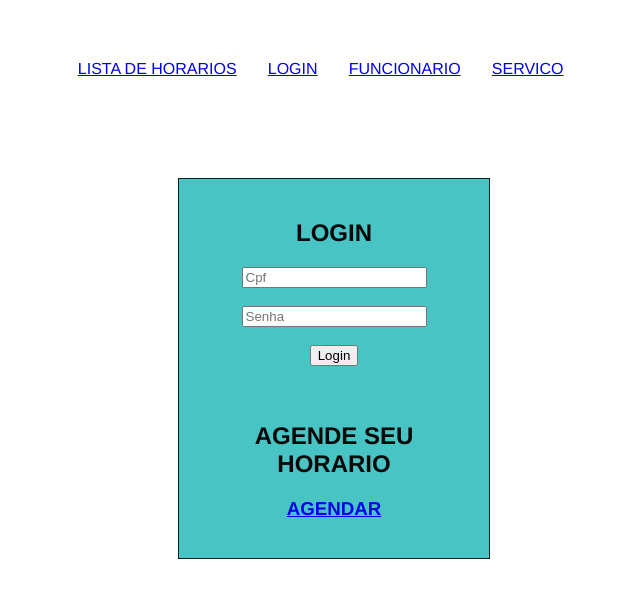
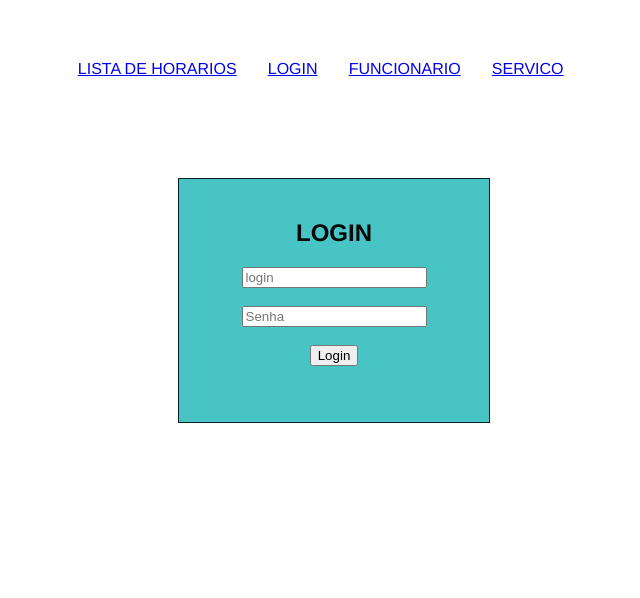
Before and after one commit to Lucas-Chaves/ES3-Front, a Vue app: page /#/ in a window 1280 px wide. Shown: the top 598 px of the page, without its empty margins (306-946 px from the left). Built offline with nearby package versions, Linux system fonts and the light colour scheme.

Commit message:
add todos os components

```diff
--- a/src/components/Agenda.vue
+++ b/src/components/Agenda.vue
@@ -24,6 +24,7 @@
     </div>
   </div>
 </template>
+
 <script>
 import axios from 'axios';
 import Funcionario_servico from './Funcionario_Servico'
@@ -81,6 +82,7 @@ export default {
     }
 }
 </script>
+
 <style>
 
 </style>
--- a/src/components/Login.vue
+++ b/src/components/Login.vue
@@ -2,16 +2,11 @@
 <div>
   <div class="login">
     <h2>LOGIN</h2>
-        <input type="text" name="cpf" placeholder="Cpf" v-model="cpf"/><br><br>
+        <input type="text" name="login" placeholder="login" v-model="login"/><br><br>
         <input type="password" name="senha" placeholder="Senha" v-model="senha"/><br><br>
         <button type="button" v-on:click="logar">Login</button>
   </div>
   <br><br>
-  <div class="menu">
-    <h2>AGENDE SEU HORARIO</h2>
-         <h3> <router-link to='/agenda'>AGENDAR</router-link></h3>
-
-  </div>
 </div>
 </template>
 
@@ -22,7 +17,7 @@ export default {
   name: 'login',
   data() {
     return {
-      cpf:'',
+      login:'',
       senha:''
     };
   },
@@ -31,24 +26,27 @@ export default {
       'setToken',
     ]),
     logar: function() {
-      axios.post('funcionario/login',
+      alert('button clicked')
+      axios.post('/oauth/login',
       {headers: {
         Accept: 'application/json',
         'Access-Control-Allow-Origin': '*'
       },
-       cpf:this.cpf,
-       senha:this.senha})
+       email:this.login,
+       password:this.senha})
       .then(res => {
         if(res.status === 200){
-          this.setToken(res.headers.token);
-          if(res.headers.token.split('-')[0] === 'xxxxx.yyyyy.zzzzz'){
-            this.$router.push('/listahorario');
-          }
+          alert(res.data.token)
+          this.setToken(res.data.token);
+          this.$router.push(`/listahorario`)
+          // if(res.headers.token.split('-')[0] === 'xxxxx.yyyyy.zzzzz'){
+          //   this.$router.push('/listahorario');
+          // }
         }
       })
       .catch(error => {
-        if(error.response.status === 400) alert('Usuario não encontrado')
-        if(error.response.status === 404) alert('Senha incorreta ')
+        if(error.response.status === 505) alert('Error Interno')
+        if(error.response.status === 401) alert('Senha incorreta')
       })
     }
   }
--- a/src/main.js
+++ b/src/main.js
@@ -7,7 +7,7 @@ import axios from 'axios';
 import store from './store';
 
 Vue.config.productionTip = false;
-axios.defaults.baseURL = 'http://localhost:8081/atividade4'
+axios.defaults.baseURL = 'http://localhost:3500/api';
 /* eslint-disable no-new */
 new Vue({
   el: '#app',
--- a/src/store.js
+++ b/src/store.js
@@ -1,26 +1,27 @@
-import Vue from 'vue'
-import Vuex from 'vuex'
-import VuexPersist from 'vuex-persist'
+import Vue from 'vue';
+import Vuex from 'vuex';
+import VuexPersist from 'vuex-persist';
 
-Vue.use(Vuex)
+Vue.use(Vuex);
+
 const vuexPersist = new VuexPersist({
   key: 'tokenapp',
-    storage: localStorage
-})
+  storage: localStorage,
+});
 
 export default new Vuex.Store({
   plugins: [
-      vuexPersist.plugin
+    vuexPersist.plugin,
   ],
   state: {
-      token: null
+    token: null,
   },
   mutations: {
-        setToken(state, token){
-            state.token = token
+    setToken(state, token) {
+      state.token = token;
     },
-        logout(state, token){
+    logout(state) {
       state.token = null;
-        }
-    }
-  })
+    },
+  },
+});
```
Also changed, not shown: src/router/index.js (+12 -11 lines), src/components/Alimentos.vue (added), src/components/Combinacao.vue (added), src/components/Grupo.vue (added), src/components/Imc.vue (added), src/components/Ingredientes.vue (added), src/components/Receita.vue (added), src/components/Usuario.vue (added), 1 other file (tests, documents, lock files or other folders). Lines whose indentation alone changed are shown as unchanged.
